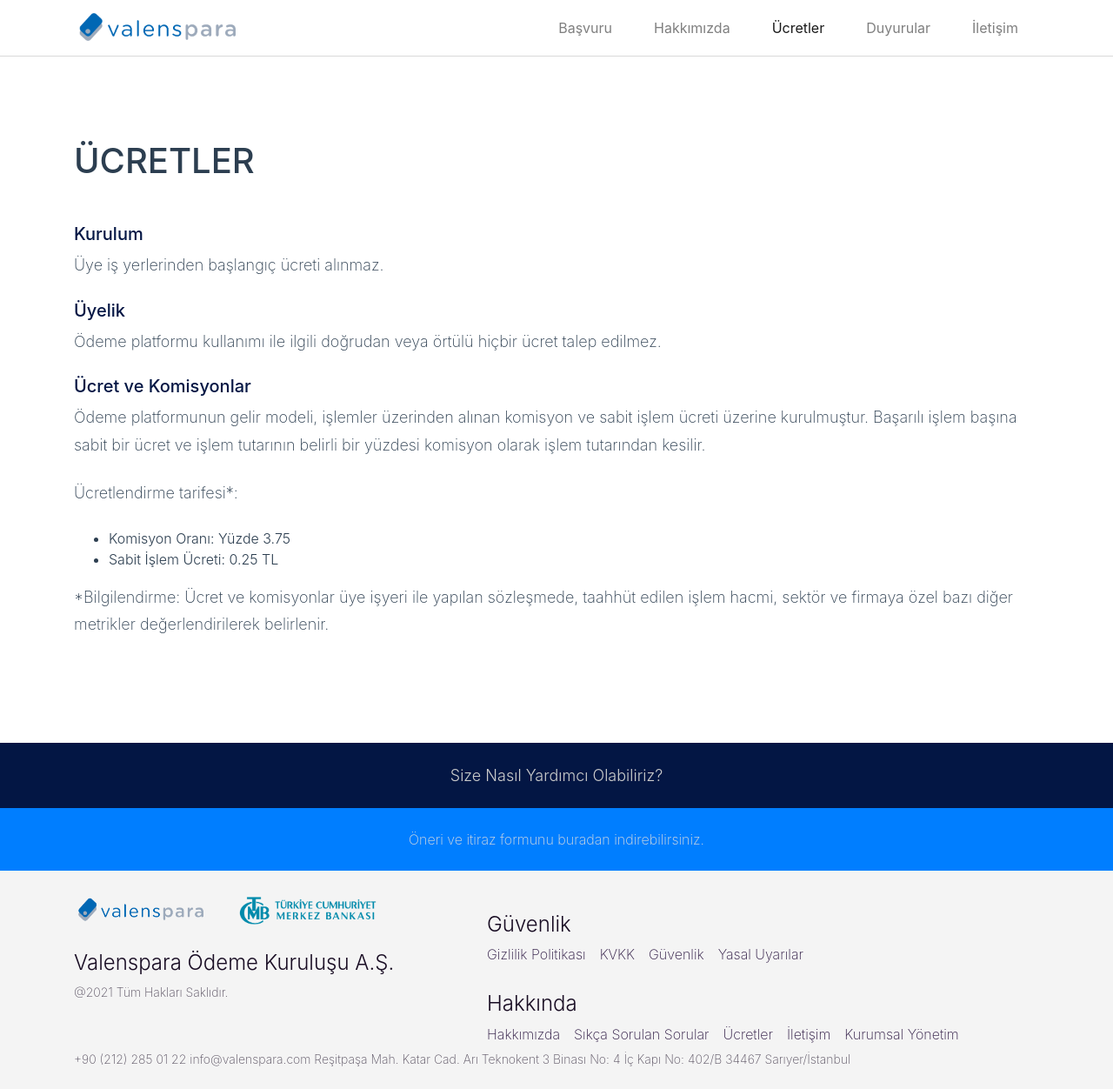
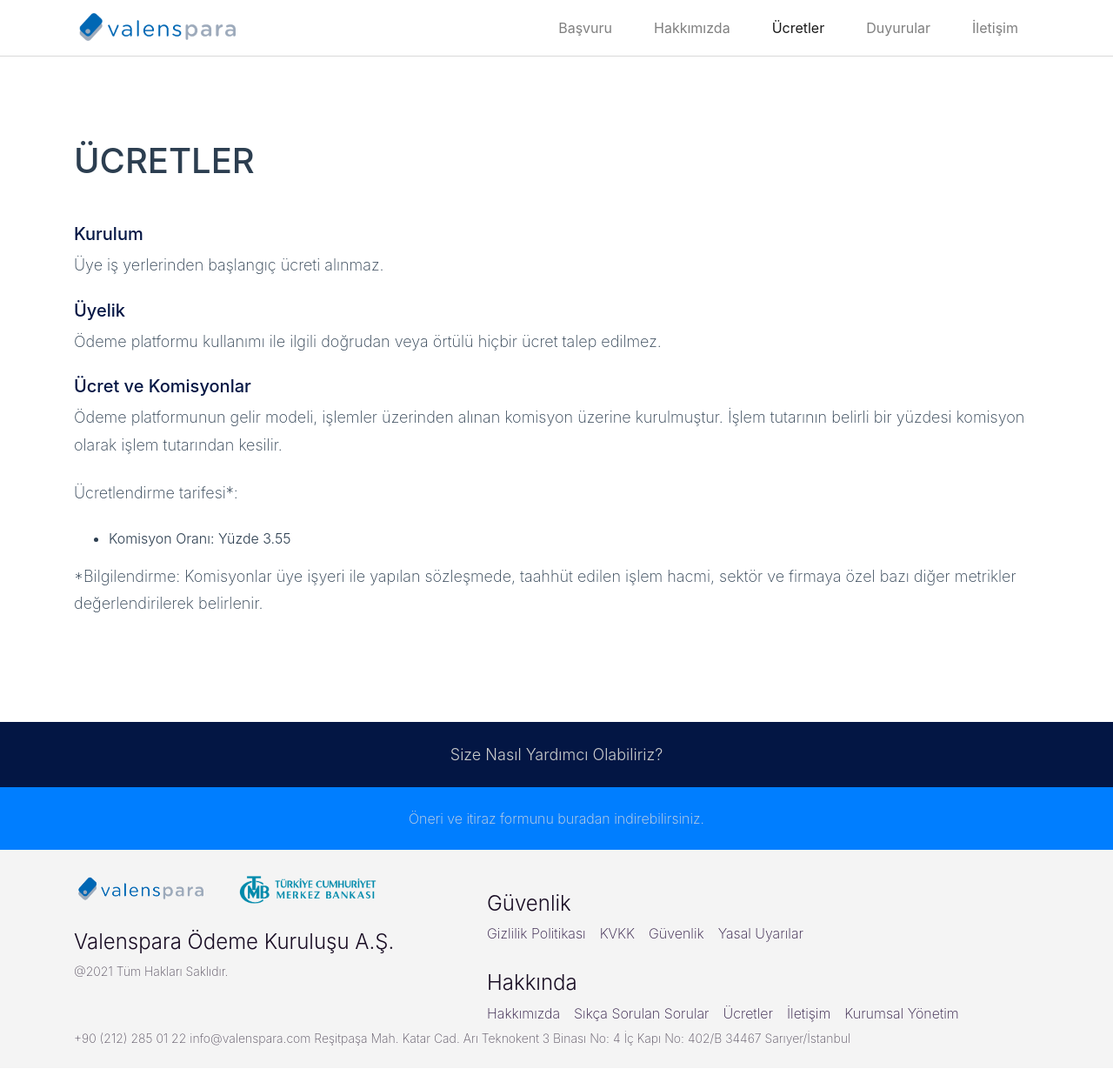
Before and after one commit to Valensas/valenspara.com, a Jekyll site: the page built from fees.md, in a window 1280 px wide. Shown: the whole page at 87% size. Built offline with Jekyll 4.4.1, drawn with Linux system fonts in a browser that asks for light colours; nearby versions of some CDN libraries; after the commit the page ends 1228 px from its top, so only the background shows below that.

Commit message:
feat: update commision policy on fees page (IPAY-2468)

```diff
--- a/fees.md
+++ b/fees.md
@@ -14,11 +14,10 @@
 
 ##### Ücret ve Komisyonlar
 
-Ödeme platformunun gelir modeli, işlemler üzerinden alınan komisyon ve sabit işlem ücreti üzerine kurulmuştur. Başarılı işlem başına sabit bir ücret ve işlem tutarının belirli bir yüzdesi komisyon olarak işlem tutarından kesilir.
+Ödeme platformunun gelir modeli, işlemler üzerinden alınan komisyon üzerine kurulmuştur.  İşlem tutarının belirli bir yüzdesi komisyon olarak işlem tutarından kesilir.
 
 Ücretlendirme tarifesi*:
 
-- Komisyon Oranı: Yüzde 3.75
-- Sabit İşlem Ücreti: 0.25 TL
+- Komisyon Oranı: Yüzde 3.55
 
-*Bilgilendirme: Ücret ve komisyonlar üye işyeri ile yapılan sözleşmede, taahhüt edilen işlem hacmi, sektör ve firmaya özel bazı diğer metrikler değerlendirilerek belirlenir.
+*Bilgilendirme: Komisyonlar üye işyeri ile yapılan sözleşmede, taahhüt edilen işlem hacmi, sektör ve firmaya özel bazı diğer metrikler değerlendirilerek belirlenir.
```
